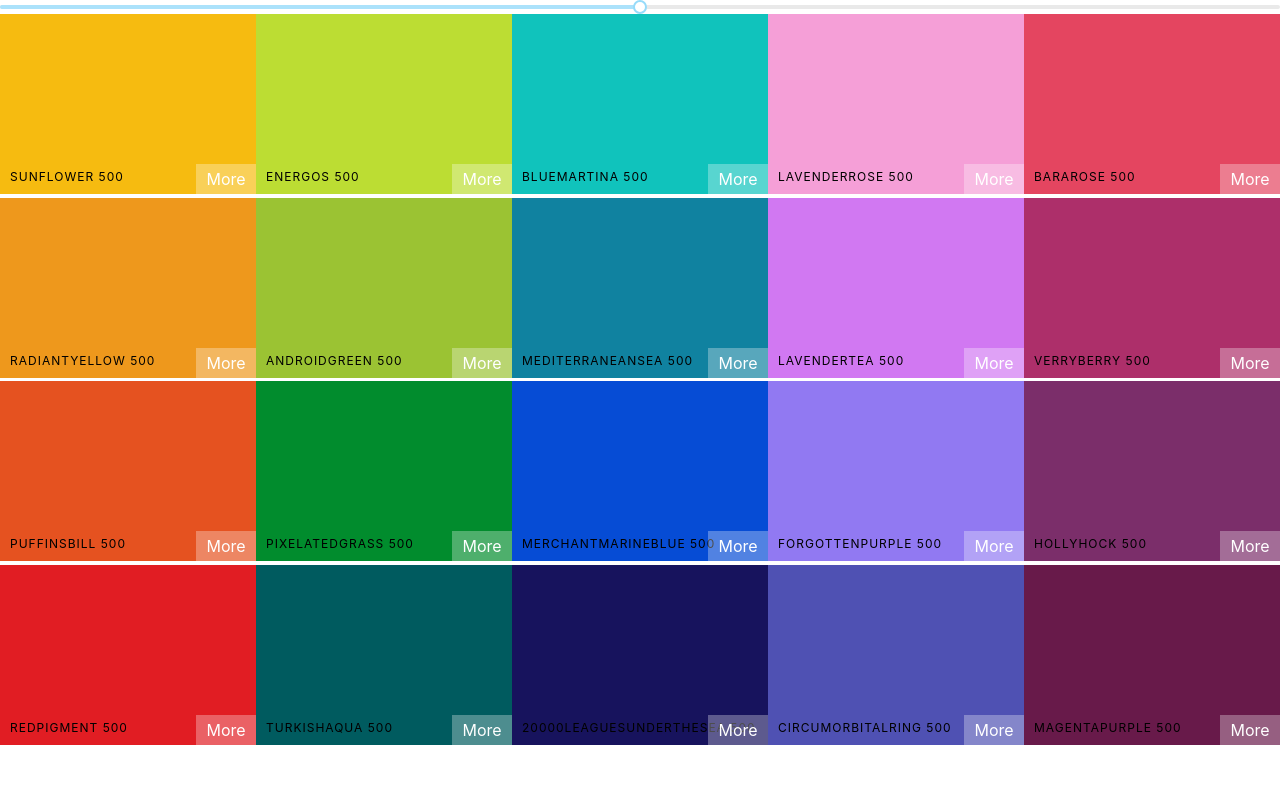
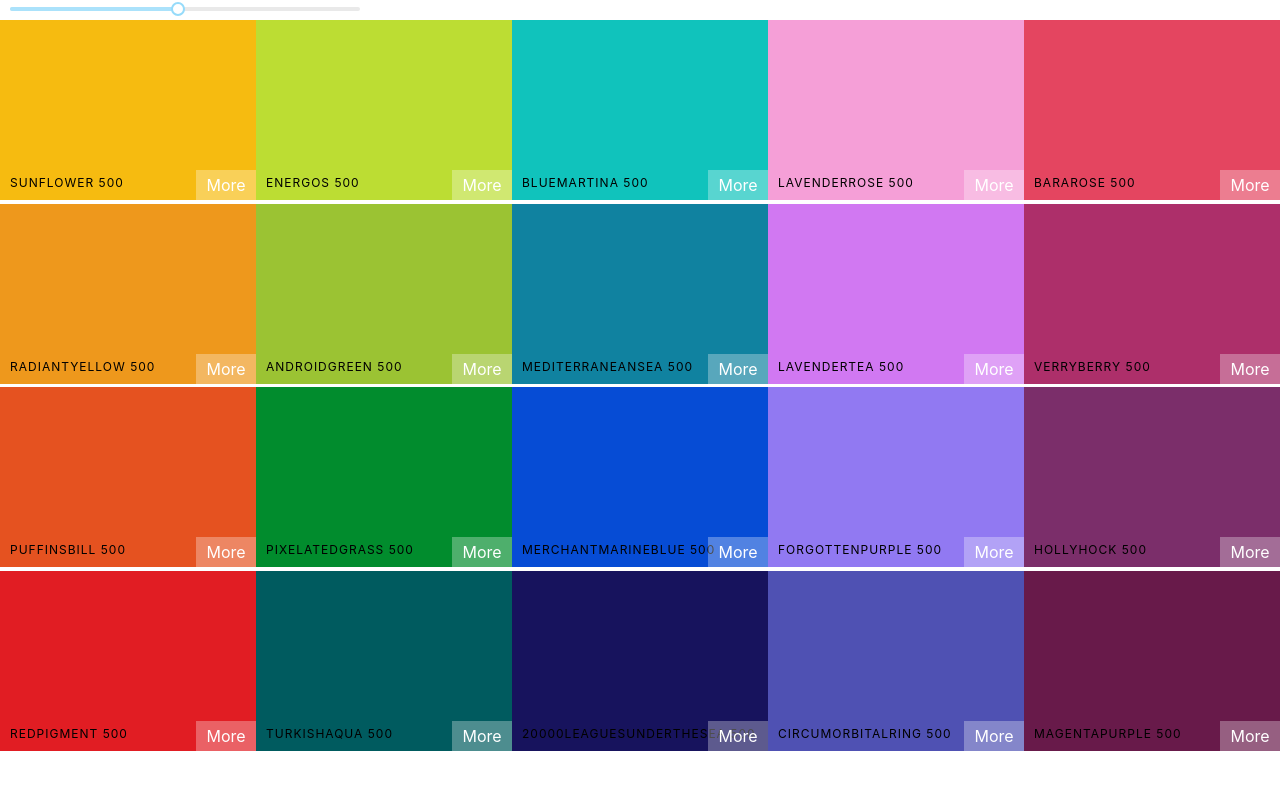
Before and after one commit to tanaya123-comp/Color-Project, a React (Create React App) app: page / in a window 1280 px wide. Shown: the top 790 px of the page. Built offline with nearby package versions, Linux system fonts and the light colour scheme.

Commit message:
add style slider

```diff
--- a/src/Pallete.css
+++ b/src/Pallete.css
@@ -6,3 +6,32 @@
     height: 90%;
 
 }
+
+.slider {
+    width: 350px;
+    margin: 0 10px;
+    display: inline-block;
+}
+
+.rc-slider-track{
+    background-color: transparent;
+}
+
+.rc-slider-rail{
+    height: 8px;
+}
+
+.rc-slider-handle,
+.rc-slider-handle:active,
+.rc-slider-handle:hover,
+.rc-slider-handle:focus{
+    background-color: green;
+    outline: none;
+    border:2px solid green;
+    box-shadow: none;
+    width:13px;
+    height: 13px;
+    margin-left: -7px;
+    margin-top: -3px;
+
+}
--- a/src/Pallete.js
+++ b/src/Pallete.js
@@ -33,7 +33,10 @@
 
             return(
                 <div className="Pallete">
-                    <Slider defaultValue={this.state.level} step={100} min={100} max={900} onAfterChange={this.changeLevel}/>
+                    <div className="slider">
+                    <Slider  defaultValue={this.state.level} step={100} min={100} max={900} onAfterChange={this.changeLevel}/>
+                    </div>
+
                     <div className="Pallete-colors">
                         {colorBoxes}
                     </div>
```
Also changed, not shown: 1 other file (tests, documents, lock files or other folders).
